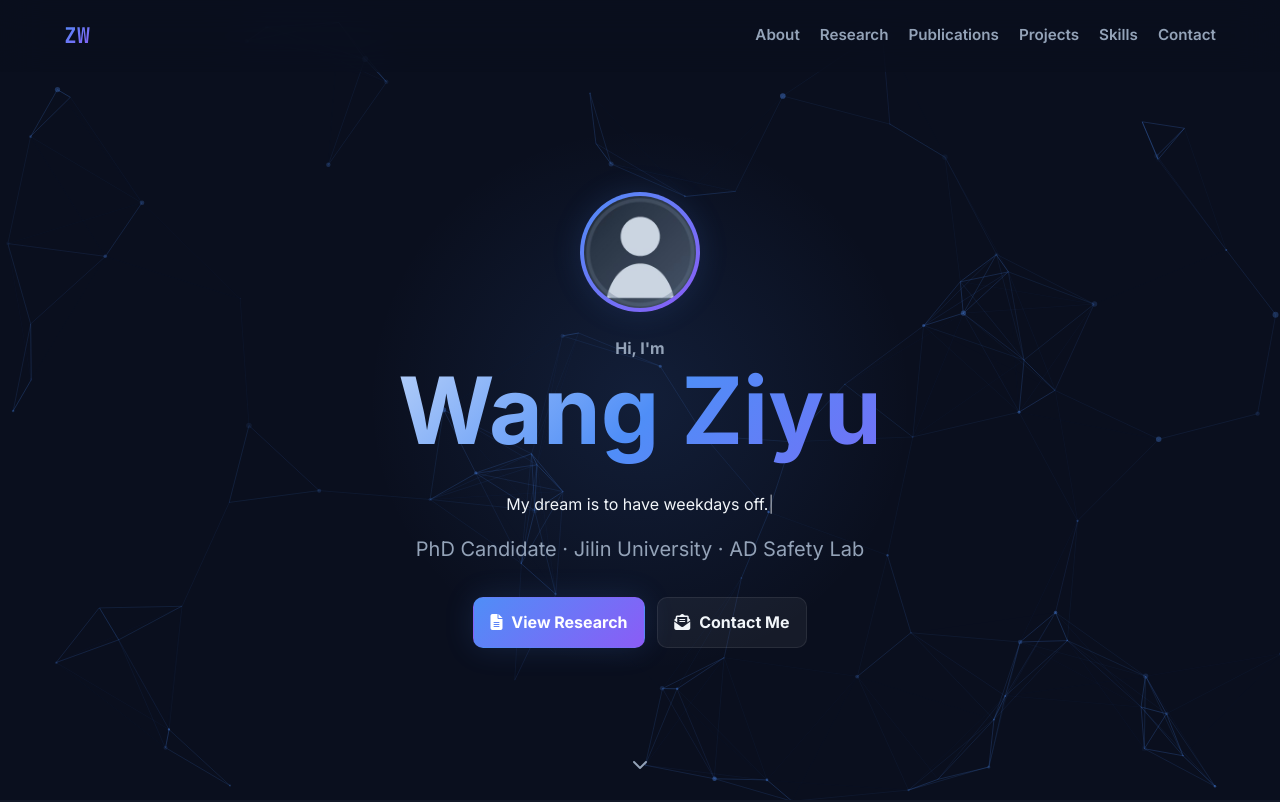
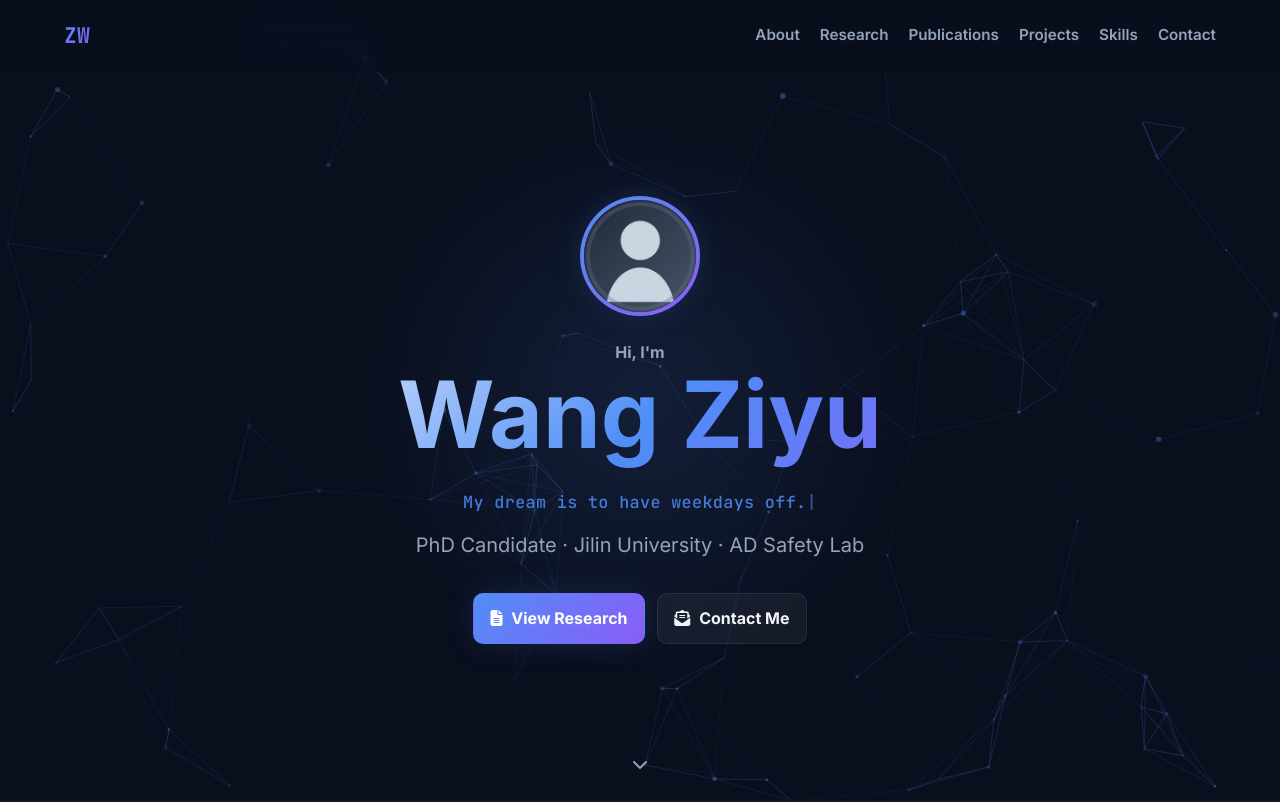
Before and after one commit to zzi4/zzi4.github.io, a plain HTML site: page index.html in a window 1280 px wide. Shown: the top 802 px of the page. Drawn offline with nearby package versions, Linux system fonts and the light colour scheme.

Commit message:
refactor hero: static name + motto typed effect

```diff
--- a/style.css
+++ b/style.css
@@ -207,6 +207,15 @@ textarea {
   -webkit-background-clip: text;
   background-clip: text;
   color: transparent;
+}
+
+.hero-motto {
+  margin: 0 auto 0.8rem;
+  font-family: 'JetBrains Mono', monospace;
+  font-size: clamp(0.85rem, 2vw, 1.05rem);
+  color: var(--accent-blue);
+  opacity: 0.85;
+  letter-spacing: 0.02em;
 }
 
 .hero-meta {
```
